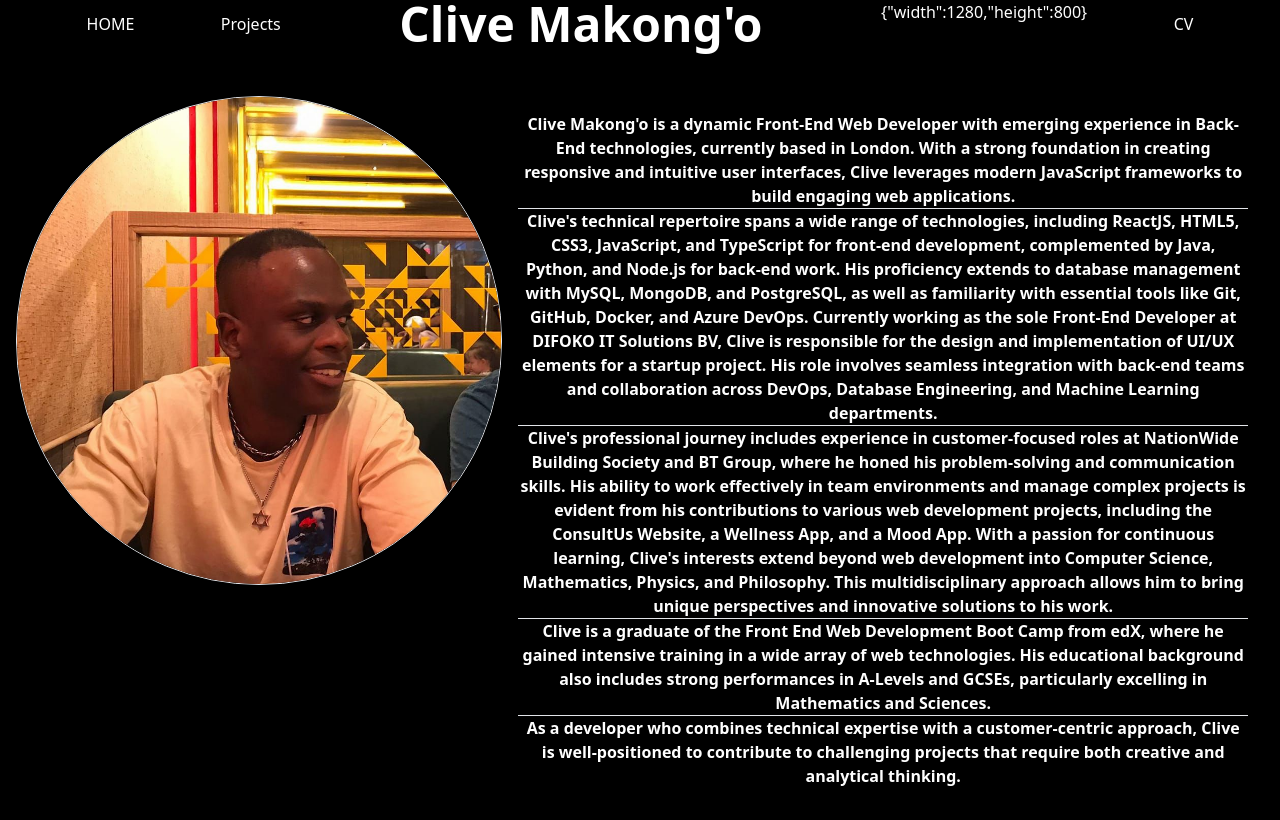
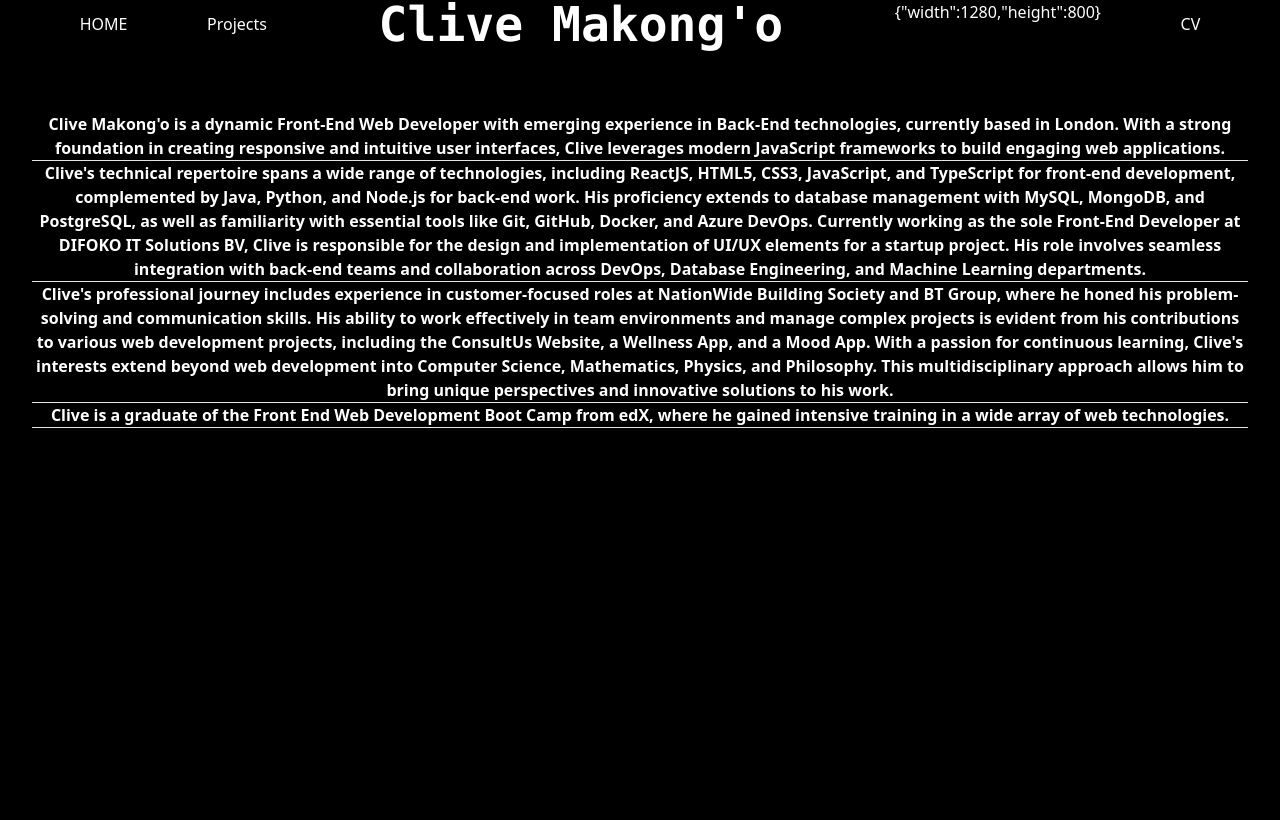
Before and after one commit to Clive-Makongo/my-portfolio, a React (Vite) app: page / in a window 1280 px wide. Built offline with nearby package versions, Linux system fonts and the light colour scheme.

Commit message:
added info

```diff
--- a/src/components/Description.jsx
+++ b/src/components/Description.jsx
@@ -3,16 +3,13 @@ import img from '../assets/images/profile-pic.jpg'
 
 function Description() {
   return (
-    <div className="flex flex-row m-4">
-      <div className="w-2/5 ">
-        <img src={img} alt="" className="border rounded-full" />
-      </div>
+    <div className="flex flex-row m-4 h-[50vwh]">
       <motion.p
         nitial={{ opacity: 0 }}
         animate={{ opacity: 1 }}
         transition={{ duration: 3 }}
         whileHover={{ scale: 1.02 }}
-        className="m-4 bg-primary flex font-bold justify-center text-center flex-col w-3/5"
+        className="m-4 bg-primary flex font-bold justify-center text-center flex-col"
       >
         Clive Makong'o is a dynamic Front-End Web Developer with emerging experience in Back-End technologies, currently based in London. With a strong foundation in creating responsive and intuitive user interfaces, Clive leverages modern JavaScript frameworks to build engaging web applications.
         <hr />
@@ -25,10 +22,8 @@ function Description() {
         With a passion for continuous learning, Clive's interests extend beyond web development into Computer Science, Mathematics, Physics, and Philosophy. This multidisciplinary approach allows him to bring unique perspectives and innovative solutions to his work.
         <hr />
 
-        Clive is a graduate of the Front End Web Development Boot Camp from edX, where he gained intensive training in a wide array of web technologies. His educational background also includes strong performances in A-Levels and GCSEs, particularly excelling in Mathematics and Sciences.
+        Clive is a graduate of the Front End Web Development Boot Camp from edX, where he gained intensive training in a wide array of web technologies.
         <hr />
-
-        As a developer who combines technical expertise with a customer-centric approach, Clive is well-positioned to contribute to challenging projects that require both creative and analytical thinking.
       </motion.p>
     </div>
   );
--- a/src/components/Header.jsx
+++ b/src/components/Header.jsx
@@ -7,7 +7,7 @@ function Header() {
       animate={{ x: 0 }}
       transition={{ type: "spring", stiffness: 40, duration: 5 }}
       whileHover={{ scale: 1.02 }}
-      className="text-5xl font-extrabold mx-8 flex justify-center hover:text-purple-50 0"
+      className="text-5xl font-extrabold font-mono mx-8 flex justify-center hover:text-purple-50 0"
     >
       Clive Makong'o
     </motion.h1>
--- a/src/pages/Home.jsx
+++ b/src/pages/Home.jsx
@@ -146,6 +146,9 @@ function Home() {
   };
 
   return (
+  <>
+
+    { size.width >= 768 ? (
     <motion.div
       initial="hidden"
       animate="visible"
@@ -216,7 +219,14 @@ function Home() {
           )}
         </AnimatePresence>
       </div>
-    </motion.div>
+    </motion.div >
+      ) : (
+          <div>MOBILE
+            <Description/>
+          </div>
+
+      )}
+    </>
   );
 }
 
```
